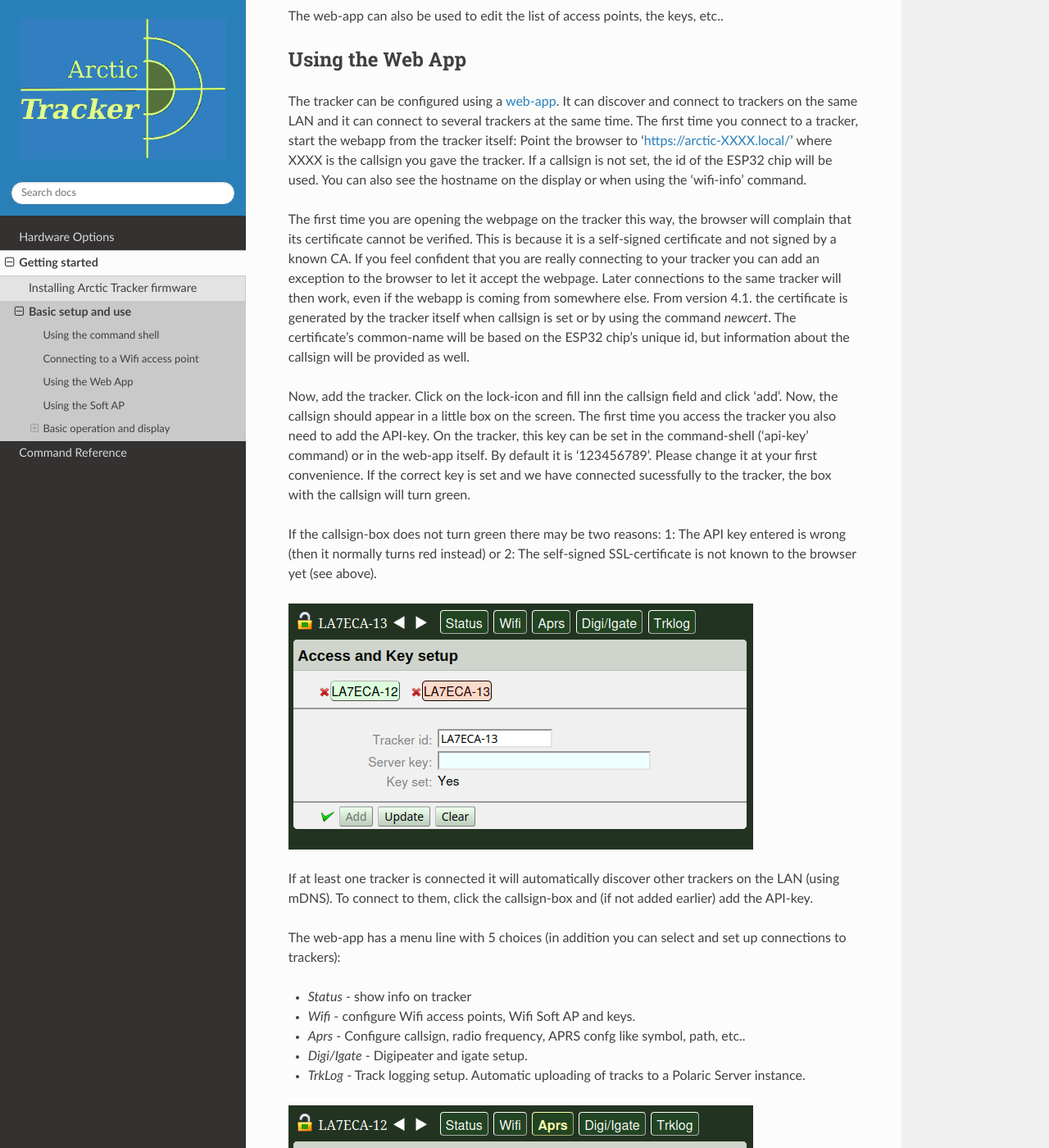
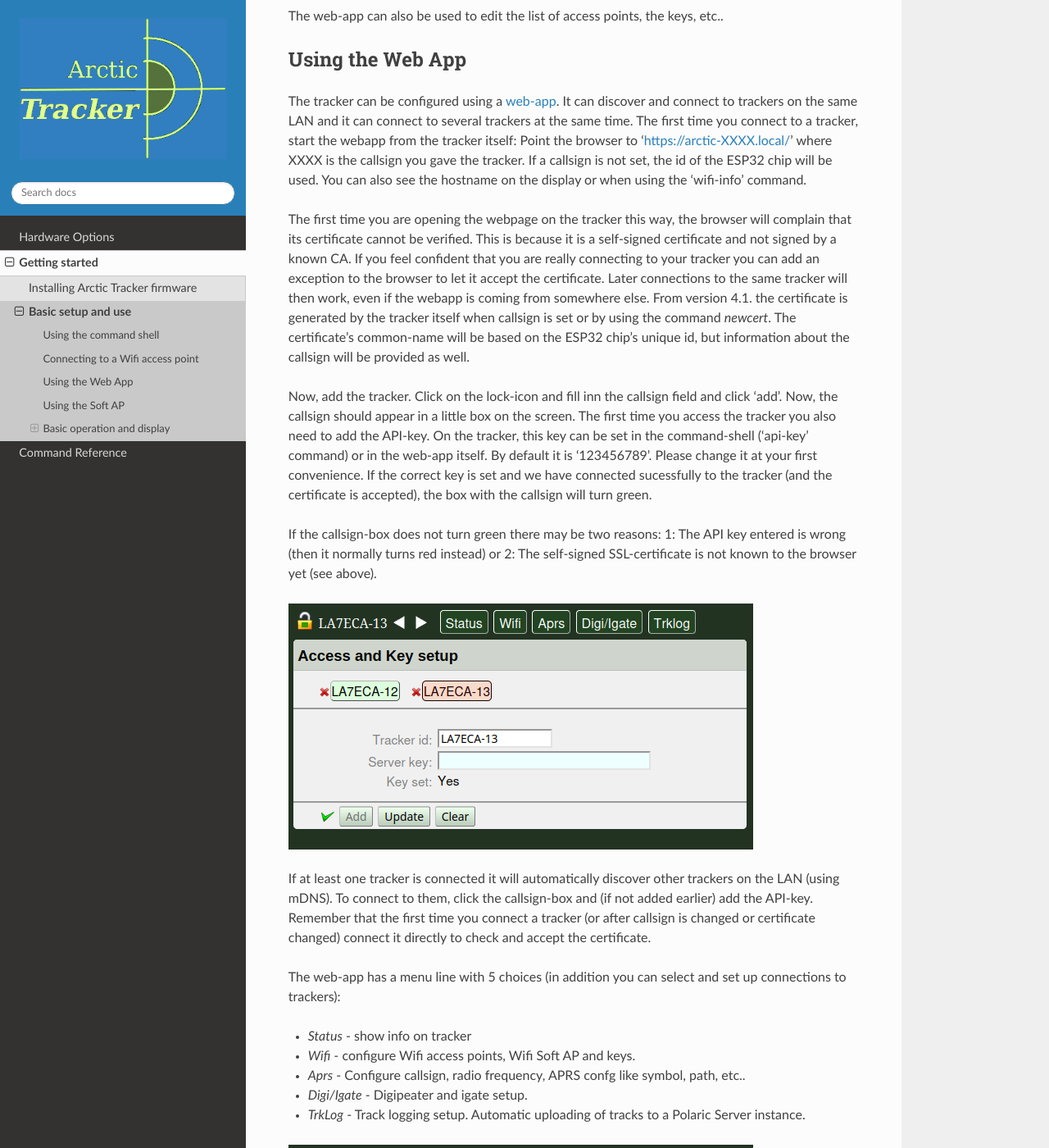
Before and after one commit to Hamlabs/ArcticTracker-docs, a Sphinx documentation site: the page built from docs/setup.rst, in a window 1280 px wide and 1400 px high, scrolled down 1626 px. Shown: the whole window at 82% size. Built offline with Sphinx 7.4.7 and the Read the Docs theme 3.1.0, drawn with Linux system fonts in a browser that asks for light colours; pages that are not in the unit, such as notebooks, are missing from menus.

Commit message:
Update setup instructions for web app connection
Clarify instructions for accepting self-signed certificate and connecting to tracker.

```diff
--- a/docs/setup.rst
+++ b/docs/setup.rst
@@ -28,15 +28,15 @@ Using the Web App
 -----------------
 The tracker can be configured using a `web-app <https://github.com/Hamlabs/ArcticTracker-Webapp>`_. It can discover and connect to trackers on the same LAN and it can connect to several trackers at the same time. The first time you connect to a tracker, start the webapp from the tracker itself: Point the browser to 'https://arctic-XXXX.local/' where XXXX is the callsign you gave the tracker. If a callsign is not set, the id of the ESP32 chip will be used. You can also see the hostname on the display or when using the 'wifi-info' command.
 
-The first time you are opening the webpage on the tracker this way, the browser will complain that its certificate cannot be verified. This is because it is a self-signed certificate and not signed by a known CA. If you feel confident that you are really connecting to your tracker you can add an exception to the browser to let it accept the webpage. Later connections to the same tracker will then work, even if the webapp is coming from somewhere else. From version 4.1. the certificate is generated by the tracker itself when callsign is set or by using the command *newcert*. The certificate's common-name will be based on the ESP32 chip's unique id, but information about the callsign will be provided as well.
+The first time you are opening the webpage on the tracker this way, the browser will complain that its certificate cannot be verified. This is because it is a self-signed certificate and not signed by a known CA. If you feel confident that you are really connecting to your tracker you can add an exception to the browser to let it accept the certificate. Later connections to the same tracker will then work, even if the webapp is coming from somewhere else. From version 4.1. the certificate is generated by the tracker itself when callsign is set or by using the command *newcert*. The certificate's common-name will be based on the ESP32 chip's unique id, but information about the callsign will be provided as well.
 
-Now, add the tracker. Click on the lock-icon and fill inn the callsign field and click 'add'. Now, the callsign should appear in a little box on the screen. The first time you access the tracker you also need to add the API-key. On the tracker, this key can be set in the command-shell ('api-key' command) or in the web-app itself. By default it is '123456789'. Please change it at your first convenience. If the correct key is set and we have connected sucessfully to the tracker, the box with the callsign will turn green.
+Now, add the tracker. Click on the lock-icon and fill inn the callsign field and click 'add'. Now, the callsign should appear in a little box on the screen. The first time you access the tracker you also need to add the API-key. On the tracker, this key can be set in the command-shell ('api-key' command) or in the web-app itself. By default it is '123456789'. Please change it at your first convenience. If the correct key is set and we have connected sucessfully to the tracker (and the certificate is accepted), the box with the callsign will turn green.
 
 If the callsign-box does not turn green there may be two reasons: 1: The API key entered is wrong (then it normally turns red instead) or 2: The self-signed SSL-certificate is not known to the browser yet (see above).
 
 .. image:: img/webapp.1.png
 
-If at least one tracker is connected it will automatically discover other trackers on the LAN (using mDNS). To connect to them, click the callsign-box and (if not added earlier) add the API-key.
+If at least one tracker is connected it will automatically discover other trackers on the LAN (using mDNS). To connect to them, click the callsign-box and (if not added earlier) add the API-key. Remember that the first time you connect a tracker (or after callsign is changed or certificate changed) connect it directly to check and accept the certificate.
 
 The web-app has a menu line with 5 choices (in addition you can select and set up connections to trackers):
 
```
